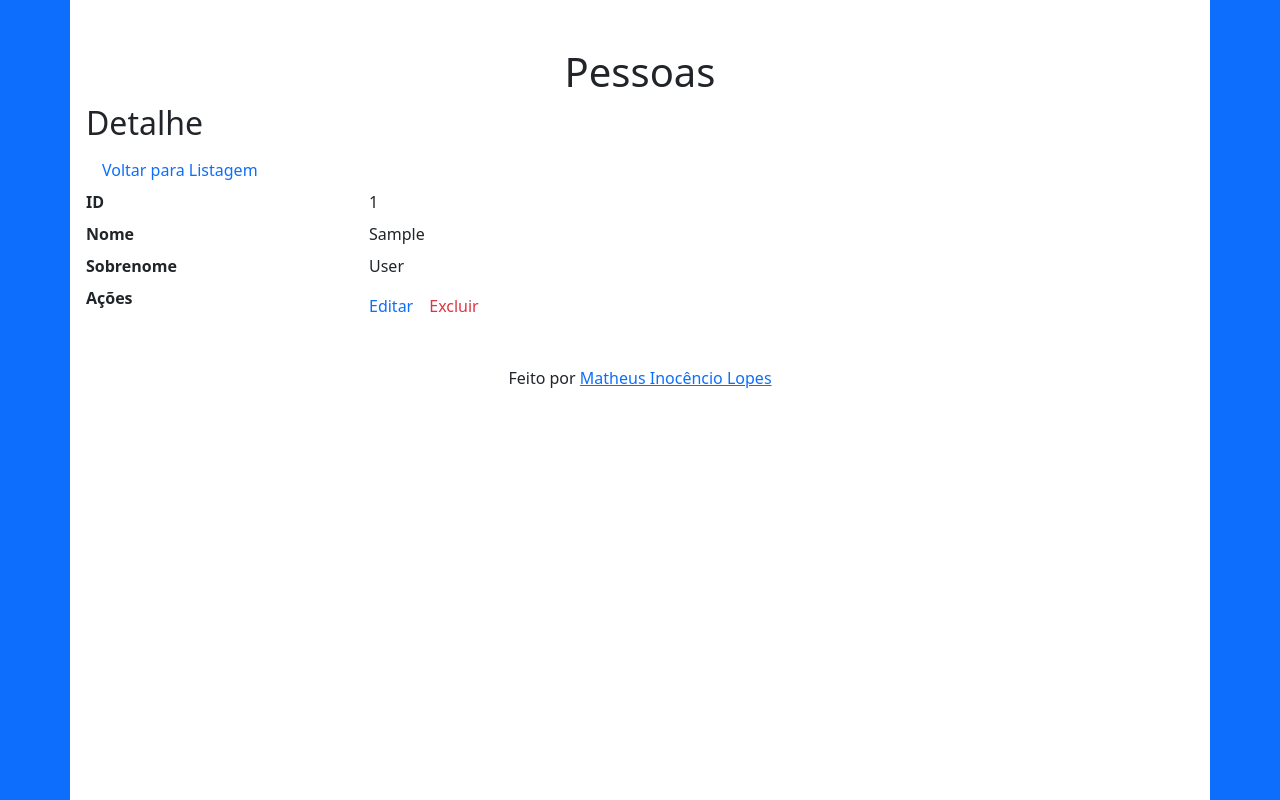
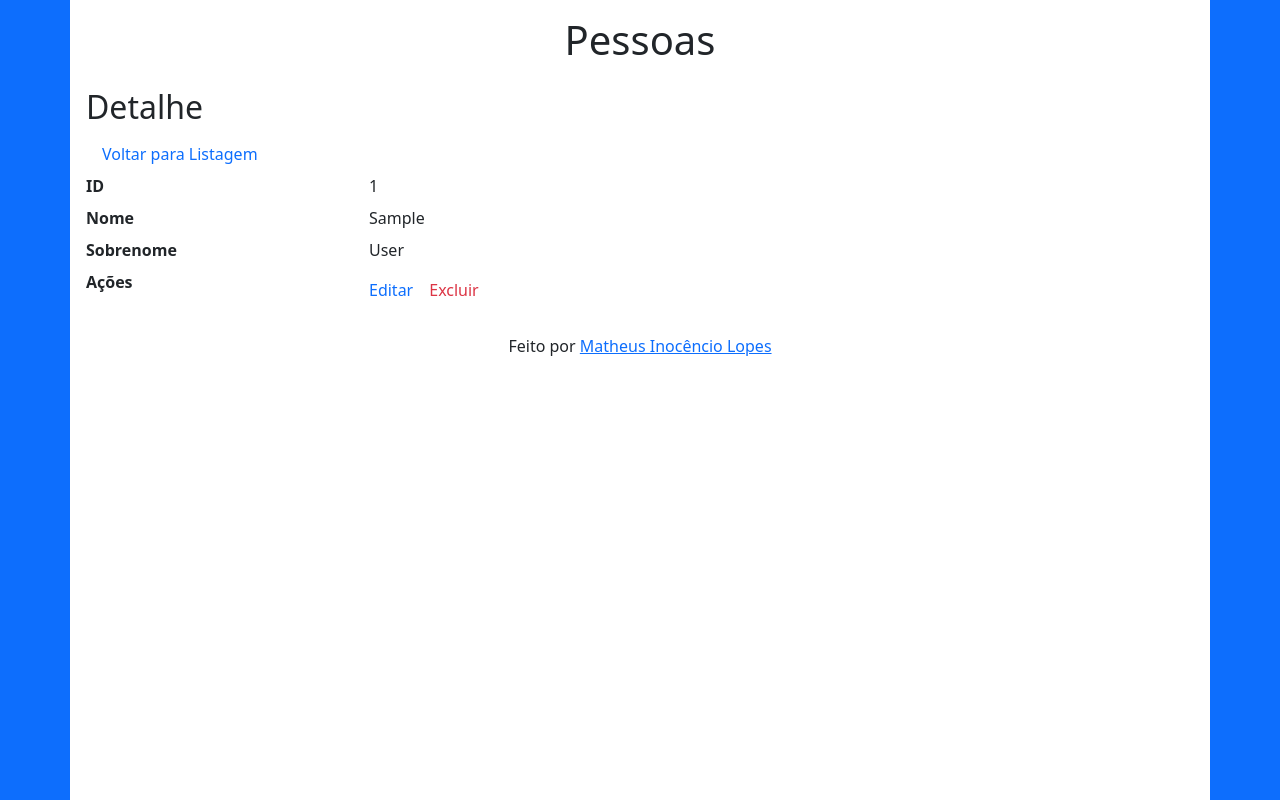
Before and after one commit to matheuslopess1/fds-workshop-backend-django, a Django app: page /people/1/ in a window 1280 px wide. Run offline with Django 3.2, Linux system fonts and the light colour scheme; tables that the repository leaves empty hold one stand-in row (Sample ...); some libraries are stand-ins or nearby versions.

Commit message:
altera valor de algumas margens

```diff
--- a/project/templates/people/person_base.html
+++ b/project/templates/people/person_base.html
@@ -7,15 +7,15 @@
     <link rel="stylesheet" href="https://stackpath.bootstrapcdn.com/bootstrap/5.0.0-alpha1/css/bootstrap.min.css" integrity="sha384-r4NyP46KrjDleawBgD5tp8Y7UzmLA05oM1iAEQ17CSuDqnUK2+k9luXQOfXJCJ4I" crossorigin="anonymous">
 </head>
 <body class="bg-primary">
-    <section class="container pt-5 bg-white vh-100">
+    <section class="container pt-3 bg-white vh-100">
         <header>
-            <h1 class="text-center">Pessoas</h1>
+            <h1 class="text-center pb-3">Pessoas</h1>
         </header>
         <main>
             <h2>{% block title %}{% endblock %}</h2>
             {% block content %}{% endblock %}
         </main>
-        <footer class="text-center pt-3">
+        <footer class="text-center mt-3">
             Feito por <a href="https://www.linkedin.com/in/matheusilopes">Matheus Inocêncio Lopes</a>
         </footer>
     </section>
```
